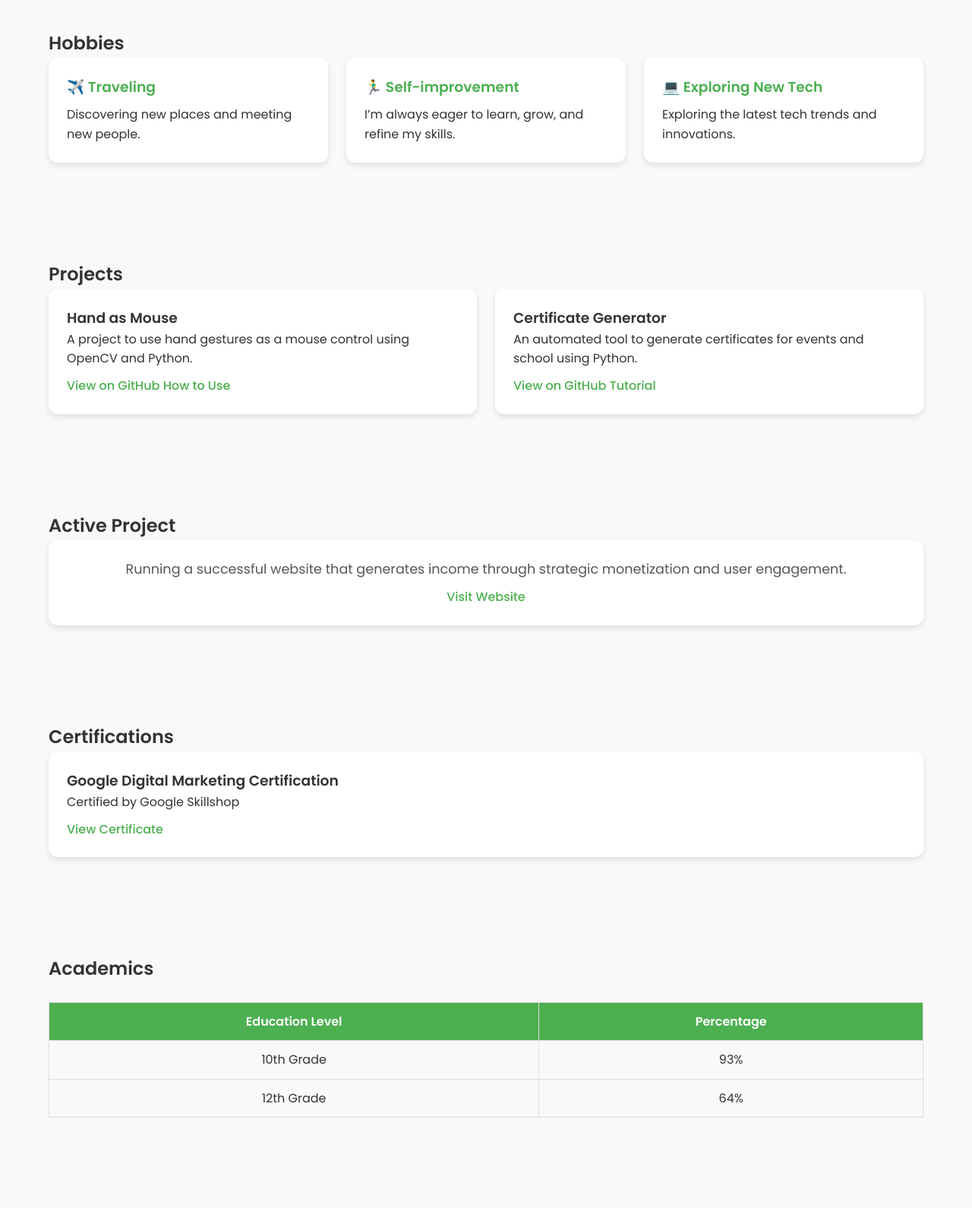
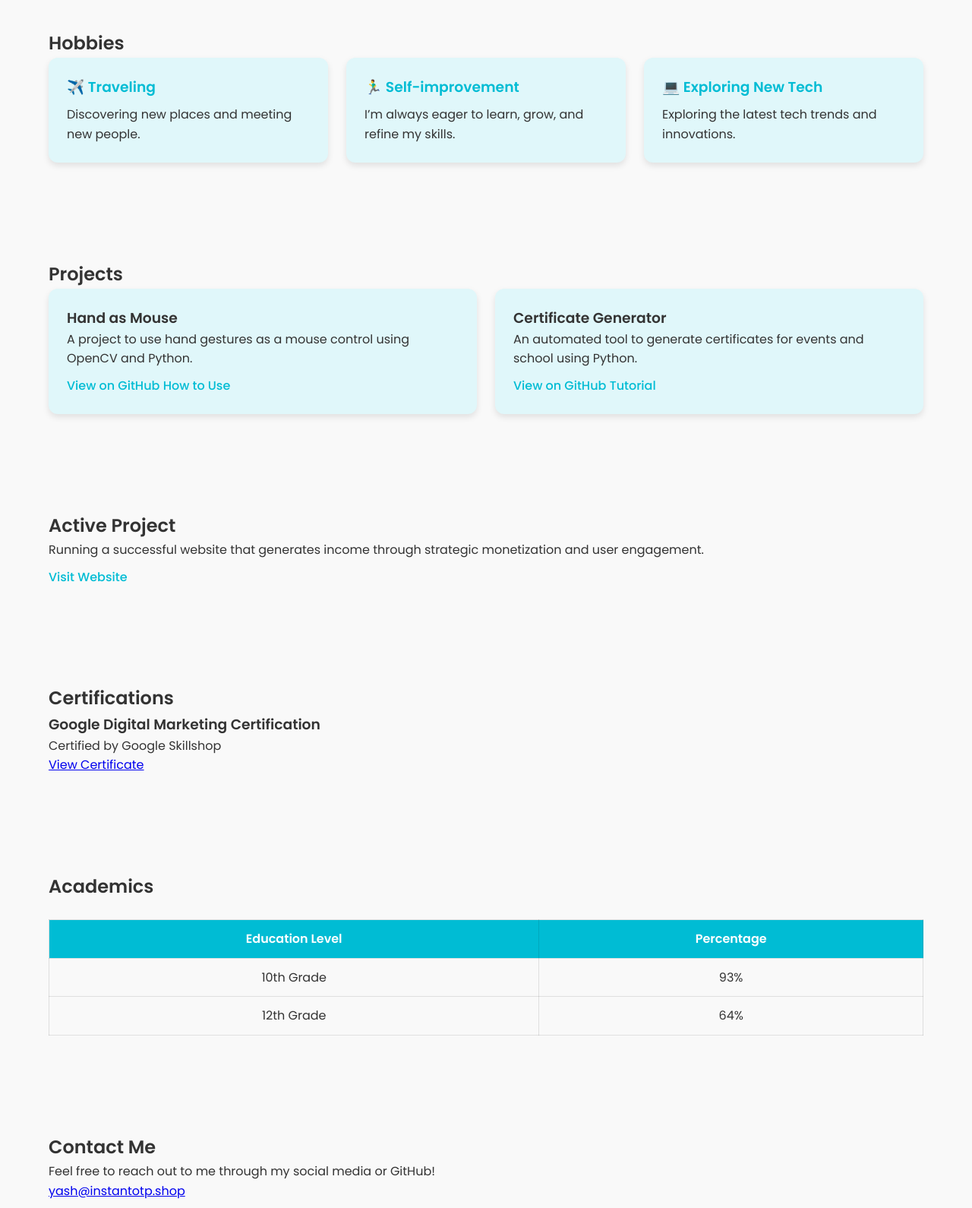
Before and after one commit to yash21-hub/pqr.github.io, a plain HTML site: page index.html in a window 1280 px wide. Shown: the part 521-2111 px from the top of the page at 76% size. Drawn offline with Linux system fonts and the light colour scheme.

Commit message:
Update style.css

```diff
--- a/style.css
+++ b/style.css
@@ -1,14 +1,37 @@
-/* ====== General Styles ====== */
+/* ====== Global Styles ====== */
+:root {
+    /* Light Mode Colors */
+    --background-color: #f9f9f9;
+    --text-color: #333;
+    --primary-color: #00bcd4;
+    --secondary-color: #008ba3;
+    --accent-color: #e0f7fa;
+    --shadow-color: rgba(0, 0, 0, 0.1);
+}
+
+@media (prefers-color-scheme: dark) {
+    :root {
+        /* Dark Mode Colors */
+        --background-color: #121212;
+        --text-color: #f0f0f0;
+        --primary-color: #00e5ff;
+        --secondary-color: #00bcd4;
+        --accent-color: #263238;
+        --shadow-color: rgba(0, 0, 0, 0.5);
+    }
+}
+
 * {
     margin: 0;
     padding: 0;
     box-sizing: border-box;
     font-family: 'Poppins', sans-serif;
+    transition: background-color 0.3s, color 0.3s;
 }
 
 body {
-    background-color: #f9f9f9;
-    color: #333;
+    background-color: var(--background-color);
+    color: var(--text-color);
     line-height: 1.6;
 }
 
@@ -21,9 +44,9 @@ body {
 
 /* ====== Navigation Bar ====== */
 nav {
-    background-color: #fff;
+    background-color: var(--accent-color);
     padding: 1rem 0;
-    box-shadow: 0 4px 8px rgba(0,0,0,0.1);
+    box-shadow: 0 4px 8px var(--shadow-color);
     position: sticky;
     top: 0;
     z-index: 100;
@@ -37,7 +60,7 @@ nav .container {
 
 nav h1 {
     font-size: 1.8rem;
-    color: #4CAF50;
+    color: var(--primary-color);
 }
 
 nav ul {
@@ -48,15 +71,15 @@ nav ul {
 
 nav ul li a {
     text-decoration: none;
-    color: #333;
+    color: var(--text-color);
     font-weight: 500;
     padding: 8px 12px;
-    transition: color 0.3s ease;
     border-radius: 8px;
+    transition: background-color 0.3s, color 0.3s;
 }
 
 nav ul li a:hover {
-    background-color: #4CAF50;
+    background-color: var(--primary-color);
     color: #fff;
 }
 
@@ -70,15 +93,10 @@ nav ul li a:hover {
     display: flex;
     align-items: center;
     gap: 2rem;
-    background-color: #fff;
+    background-color: var(--accent-color);
     padding: 2rem;
     border-radius: 16px;
-    box-shadow: 0 4px 12px rgba(0,0,0,0.1);
-    transition: transform 0.3s ease;
-}
-
-.profile:hover {
-    transform: translateY(-5px);
+    box-shadow: 0 4px 12px var(--shadow-color);
 }
 
 .profile-img {
@@ -86,17 +104,17 @@ nav ul li a:hover {
     height: 150px;
     border-radius: 50%;
     object-fit: cover;
-    border: 4px solid #4CAF50;
+    border: 4px solid var(--primary-color);
 }
 
 .profile-info h2 {
-    color: #4CAF50;
+    color: var(--primary-color);
     margin-bottom: 10px;
 }
 
 .profile-info p {
     font-size: 1.1rem;
-    color: #555;
+    color: var(--text-color);
 }
 
 /* ====== Social Links ====== */
@@ -107,14 +125,13 @@ nav ul li a:hover {
 }
 
 .social-link {
-    color: #4CAF50;
+    color: var(--primary-color);
     font-size: 30px;
-    transition: color 0.3s ease;
-    text-decoration: none;
+    transition: color 0.3s;
 }
 
 .social-link:hover {
-    color: #388E3C;
+    color: var(--secondary-color);
 }
 
 /* ====== Hobbies Section ====== */
@@ -125,10 +142,10 @@ nav ul li a:hover {
 }
 
 .hobby-card {
-    background-color: #fff;
+    background-color: var(--accent-color);
     padding: 1.5rem;
     border-radius: 12px;
-    box-shadow: 0 4px 8px rgba(0,0,0,0.1);
+    box-shadow: 0 4px 8px var(--shadow-color);
     transition: transform 0.3s ease;
     flex: 1;
     min-width: 250px;
@@ -139,7 +156,7 @@ nav ul li a:hover {
 }
 
 .hobby-card h3 {
-    color: #4CAF50;
+    color: var(--primary-color);
     margin-bottom: 0.5rem;
 }
 
@@ -151,10 +168,10 @@ nav ul li a:hover {
 }
 
 .project-card {
-    background-color: #fff;
+    background-color: var(--accent-color);
     padding: 1.5rem;
     border-radius: 12px;
-    box-shadow: 0 4px 8px rgba(0,0,0,0.1);
+    box-shadow: 0 4px 8px var(--shadow-color);
     transition: transform 0.3s ease;
     flex: 1;
     min-width: 250px;
@@ -167,14 +184,14 @@ nav ul li a:hover {
 .project-link {
     display: inline-block;
     margin-top: 10px;
-    color: #4CAF50;
+    color: var(--primary-color);
     text-decoration: none;
     font-weight: 500;
-    transition: color 0.3s ease;
+    transition: color 0.3s;
 }
 
 .project-link:hover {
-    color: #388E3C;
+    color: var(--secondary-color);
 }
 
 /* ====== Academics Section ====== */
@@ -184,49 +201,49 @@ nav ul li a:hover {
     margin-top: 1.5rem;
 }
 
-.academic-table th, .academic-table td {
+.academic-table th,
+.academic-table td {
     padding: 12px;
-    border: 1px solid #ddd;
+    border: 1px solid var(--shadow-color);
     text-align: center;
 }
 
 .academic-table th {
-    background-color: #4CAF50;
+    background-color: var(--primary-color);
     color: #fff;
 }
 
 .academic-table tr:hover {
-    background-color: #f1f1f1;
+    background-color: var(--accent-color);
 }
 
-/* ====== Contact Section ====== */
-#contact p {
-    font-size: 1.1rem;
-    color: #555;
-    margin-bottom: 10px;
+/* ====== Active Project Section ====== */
+.active-project {
+    background-color: var(--accent-color);
+    padding: 1.5rem;
+    border-radius: 12px;
+    box-shadow: 0 4px 8px var(--shadow-color);
+    transition: transform 0.3s ease;
 }
 
-#contact a {
-    color: #4CAF50;
-    text-decoration: none;
-    font-weight: 500;
-    transition: color 0.3s ease;
+.active-project h3 {
+    color: var(--primary-color);
 }
 
-#contact a:hover {
-    color: #388E3C;
+.active-project:hover {
+    transform: translateY(-5px);
 }
 
 /* ====== Footer ====== */
 footer {
-    background-color: #f1f1f1;
+    background-color: var(--accent-color);
     padding: 1rem;
     text-align: center;
     margin-top: 2rem;
 }
 
 footer p {
-    color: #555;
+    color: var(--text-color);
 }
 
 footer .social-links {
@@ -235,74 +252,10 @@ footer .social-links {
 
 footer .social-link {
     font-size: 20px;
-    color: #4CAF50;
+    color: var(--primary-color);
     margin: 0 10px;
 }
 
 footer .social-link:hover {
-    color: #388E3C;
+    color: var(--secondary-color);
 }
-/* ====== Certifications Section ====== */
-.certification-list {
-    display: flex;
-    gap: 1.5rem;
-    flex-wrap: wrap;
-}
-
-.certification-card {
-    background-color: #fff;
-    padding: 1.5rem;
-    border-radius: 12px;
-    box-shadow: 0 4px 8px rgba(0,0,0,0.1);
-    transition: transform 0.3s ease;
-    flex: 1;
-    min-width: 250px;
-}
-
-.certification-card:hover {
-    transform: translateY(-5px);
-}
-
-.certification-link {
-    display: inline-block;
-    margin-top: 10px;
-    color: #4CAF50;
-    text-decoration: none;
-    font-weight: 500;
-    transition: color 0.3s ease;
-}
-
-.certification-link:hover {
-    color: #388E3C;
-}
-/* ====== Active Project Section ====== */
-.active-project-card {
-    background-color: #fff;
-    padding: 1.5rem;
-    border-radius: 12px;
-    box-shadow: 0 4px 8px rgba(0,0,0,0.1);
-    transition: transform 0.3s ease;
-    text-align: center;
-}
-
-.active-project-card:hover {
-    transform: translateY(-5px);
-}
-
-.active-project-card p {
-    font-size: 1.1rem;
-    color: #555;
-}
-
-.project-link {
-    display: inline-block;
-    margin-top: 10px;
-    color: #4CAF50;
-    text-decoration: none;
-    font-weight: 500;
-    transition: color 0.3s ease;
-}
-
-.project-link:hover {
-    color: #388E3C;
-}
```
